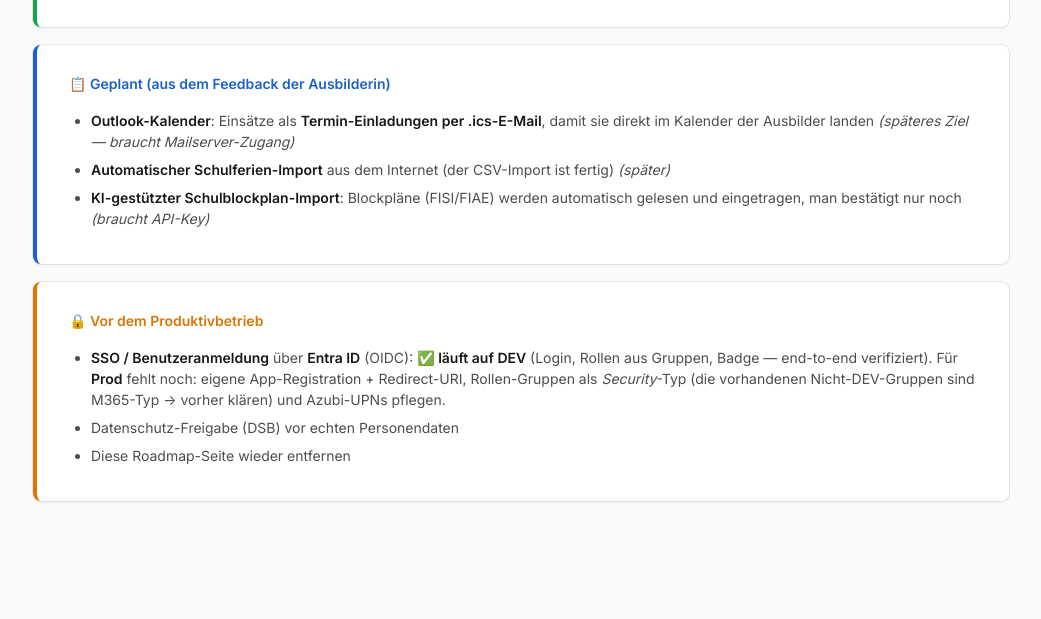
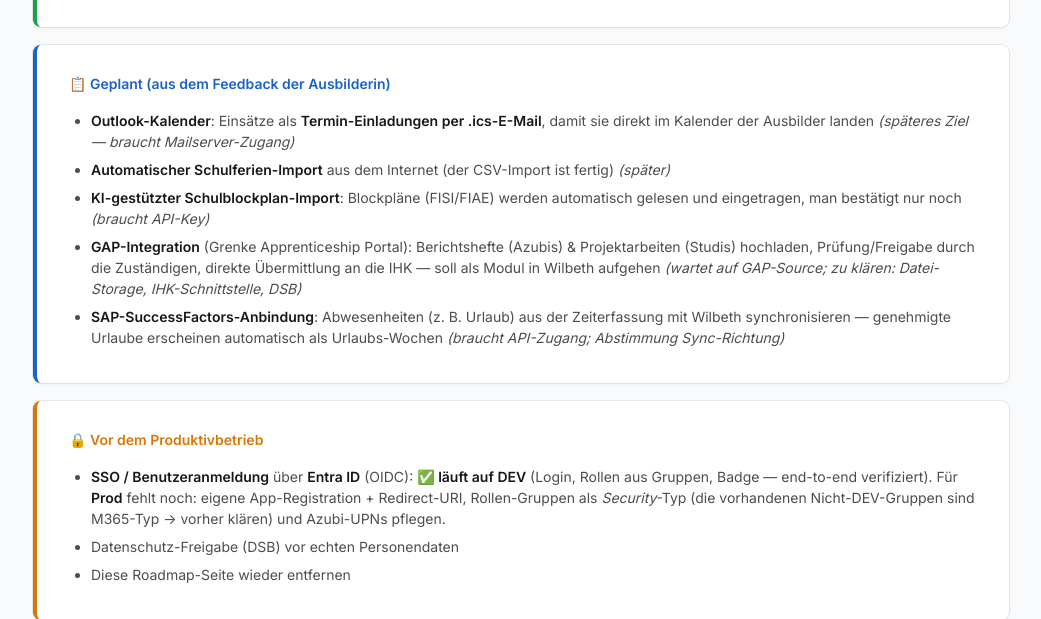
Before and after one commit to 333-RR-13/wilbeth, a Python web app: template src/app/templates/roadmap.html in a window 1280 px wide. Shown: the part 1504-2123 px from the top of the page, without its empty margins (239-1280 px from the left). Before the commit the page ends 2006 px from the top, so only its background shows below. Run offline with Jinja, Linux system fonts and the light colour scheme; the template is opened without the code that fills it, so the values that code supplies are empty.

Commit message:
Roadmap: GAP-Integration (Berichtshefte/IHK) + SAP-SuccessFactors-Anbindung ergaenzt
Co-Authored-By: Claude Opus 4.8 (1M context) <noreply@anthropic.com>

```diff
--- a/src/app/templates/roadmap.html
+++ b/src/app/templates/roadmap.html
@@ -60,6 +60,8 @@
     <li><strong>Outlook-Kalender</strong>: Einsätze als <strong>Termin-Einladungen per .ics-E-Mail</strong>, damit sie direkt im Kalender der Ausbilder landen <em>(späteres Ziel — braucht Mailserver-Zugang)</em></li>
     <li><strong>Automatischer Schulferien-Import</strong> aus dem Internet (der CSV-Import ist fertig) <em>(später)</em></li>
     <li><strong>KI-gestützter Schulblockplan-Import</strong>: Blockpläne (FISI/FIAE) werden automatisch gelesen und eingetragen, man bestätigt nur noch <em>(braucht API-Key)</em></li>
+    <li><strong>GAP-Integration</strong> (Grenke Apprenticeship Portal): Berichtshefte (Azubis) &amp; Projektarbeiten (Studis) hochladen, Prüfung/Freigabe durch die Zuständigen, direkte Übermittlung an die IHK — soll als Modul in Wilbeth aufgehen <em>(wartet auf GAP-Source; zu klären: Datei-Storage, IHK-Schnittstelle, DSB)</em></li>
+    <li><strong>SAP-SuccessFactors-Anbindung</strong>: Abwesenheiten (z.&nbsp;B. Urlaub) aus der Zeiterfassung mit Wilbeth synchronisieren — genehmigte Urlaube erscheinen automatisch als Urlaubs-Wochen <em>(braucht API-Zugang; Abstimmung Sync-Richtung)</em></li>
   </ul>
 </div>
 
```
